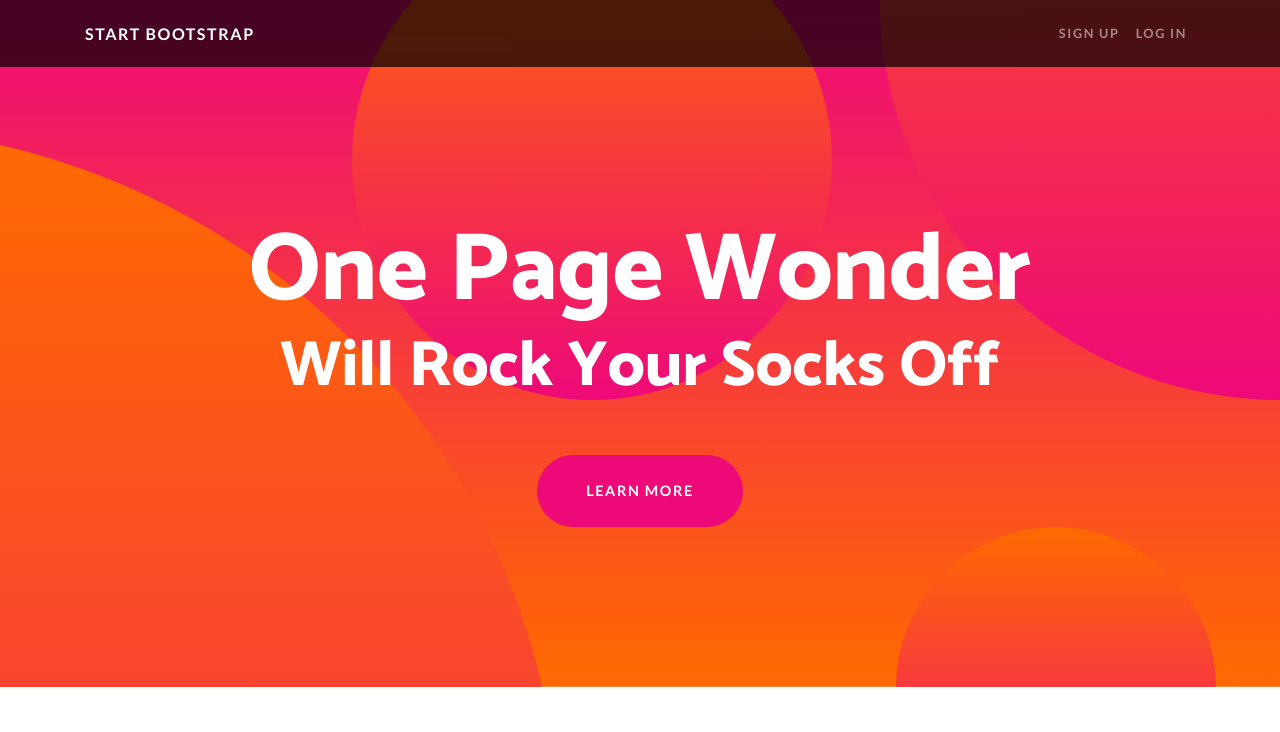
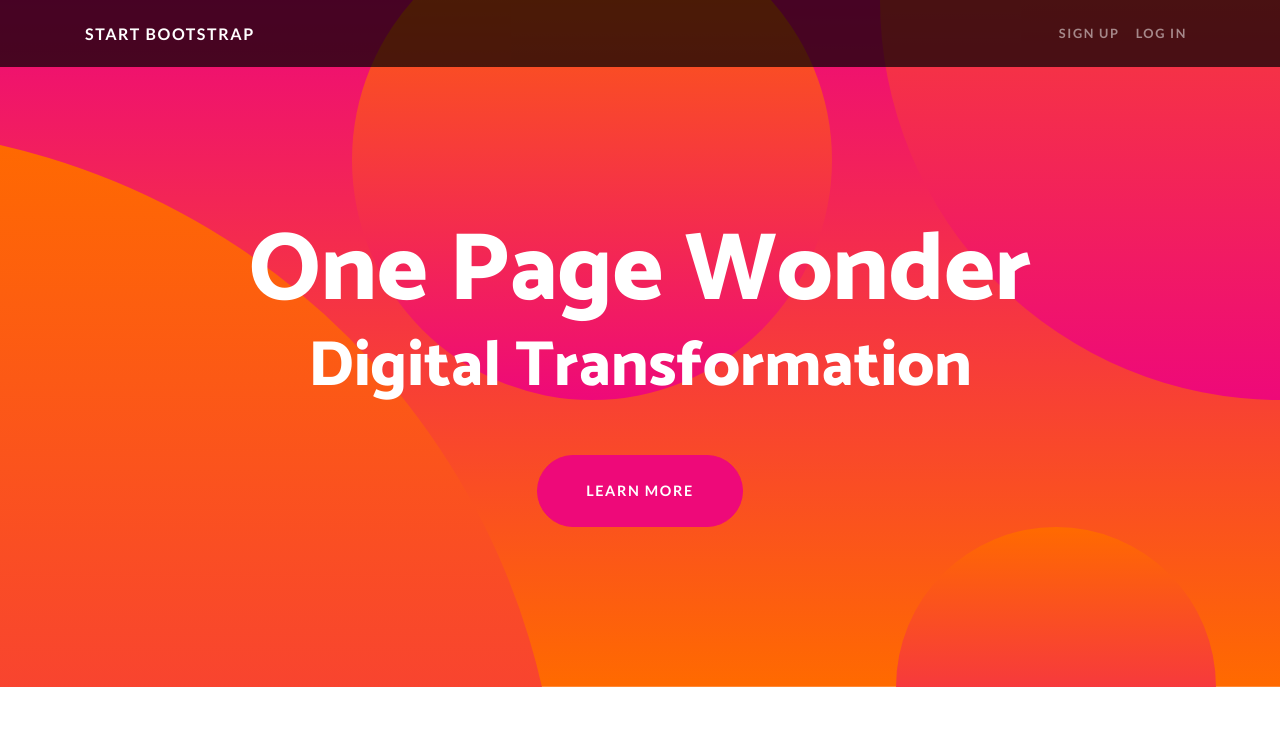
Before and after one commit to mba5/Sabratif, a website: page index.html in a window 1280 px wide. Shown: the top 732 px of the page. Drawn offline with Linux system fonts and the light colour scheme.

Commit message:
Update index.html

```diff
--- a/index.html
+++ b/index.html
@@ -48,7 +48,7 @@
     <div class="masthead-content">
       <div class="container">
         <h1 class="masthead-heading mb-0">One Page Wonder</h1>
-        <h2 class="masthead-subheading mb-0">Will Rock Your Socks Off</h2>
+        <h2 class="masthead-subheading mb-0">Digital Transformation</h2>
         <a href="#" class="btn btn-primary btn-xl rounded-pill mt-5">Learn More</a>
       </div>
     </div>
```
